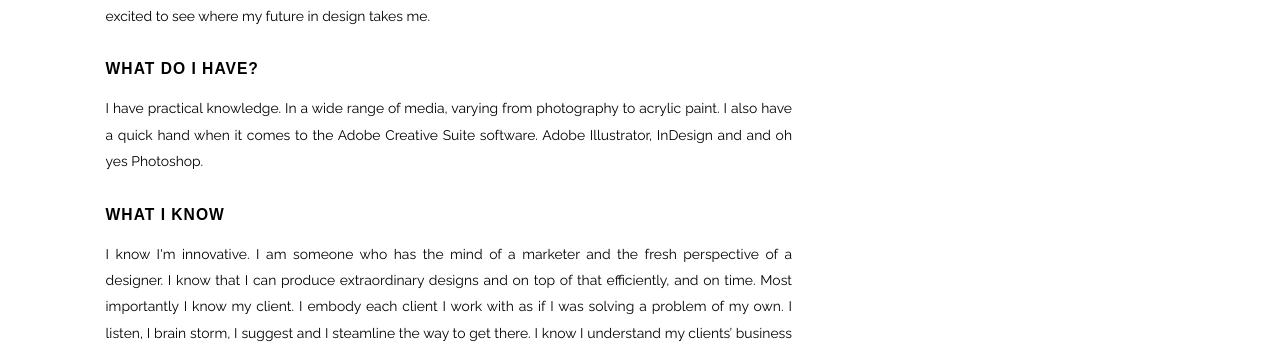
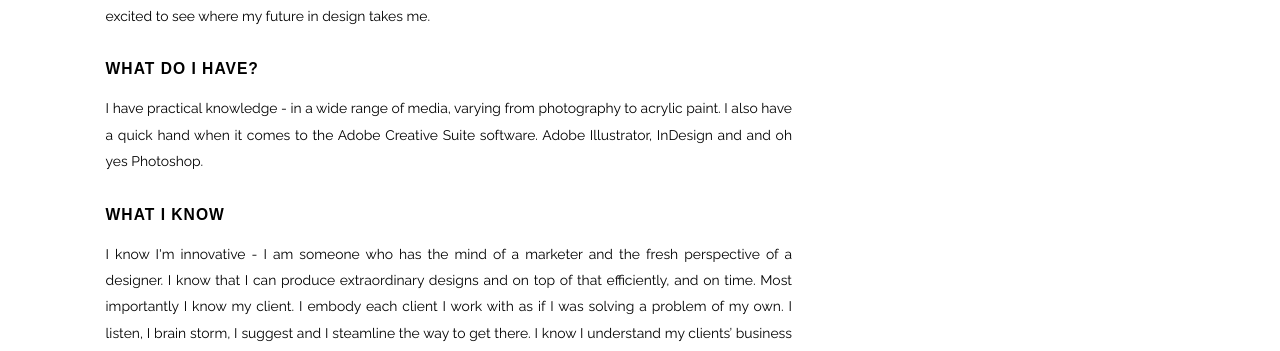
Before and after one commit to norr0065/portfolio-site, a Jekyll site: the page built from index.html, in a window 1280 px wide and 900 px high, scrolled down 1620 px. Shown: the part 166-517 px from the top of the window. Built offline with Jekyll 4.4.1, drawn with Linux system fonts in a browser that asks for light colours; Markdown is read by kramdown in place of the engine named in the settings; some of the changed text lies outside the part shown.

```diff
--- a/index.html
+++ b/index.html
@@ -21,12 +21,12 @@ layout: default
 
             <h2 class="bio-h2 milli">WHAT DO I HAVE?</h2>
                 <p class="micro">
-        I have practical knowledge. In a wide range of media, varying from photography to acrylic paint. I also have a quick hand when it comes to the Adobe Creative Suite software.  Adobe Illustrator, InDesign and and oh yes Photoshop.
+        I have practical knowledge - in a wide range of media, varying from photography to acrylic paint. I also have a quick hand when it comes to the Adobe Creative Suite software.  Adobe Illustrator, InDesign and and oh yes Photoshop.
                 </p>
 
             <h2 class="bio-h2 milli">WHAT I KNOW</h2>
                 <p class="micro">
-        I know I'm innovative. I am someone who has the mind of a marketer and the fresh perspective of a designer. I know that I can produce extraordinary designs and on top of that efficiently, and on time. Most importantly I know my client. I embody each client I work with as if I was solving a problem of my own. I listen, I brain storm, I suggest and I steamline the way to get there. I know I understand my clients’ business needs and because I can put myself in their frame of mind subjectlively and  develop a captivating design concept to help them accomplish their goals.
+        I know I'm innovative - I am someone who has the mind of a marketer and the fresh perspective of a designer. I know that I can produce extraordinary designs and on top of that efficiently, and on time. Most importantly I know my client. I embody each client I work with as if I was solving a problem of my own. I listen, I brain storm, I suggest and I steamline the way to get there. I know I understand my clients’ business needs and because I can put myself in their frame of mind subjectlively and  develop a captivating design concept to help them accomplish their goals.
                 </p>
 
             <h2 class=" bio-h2 milli">SKILLS</h2>
```
